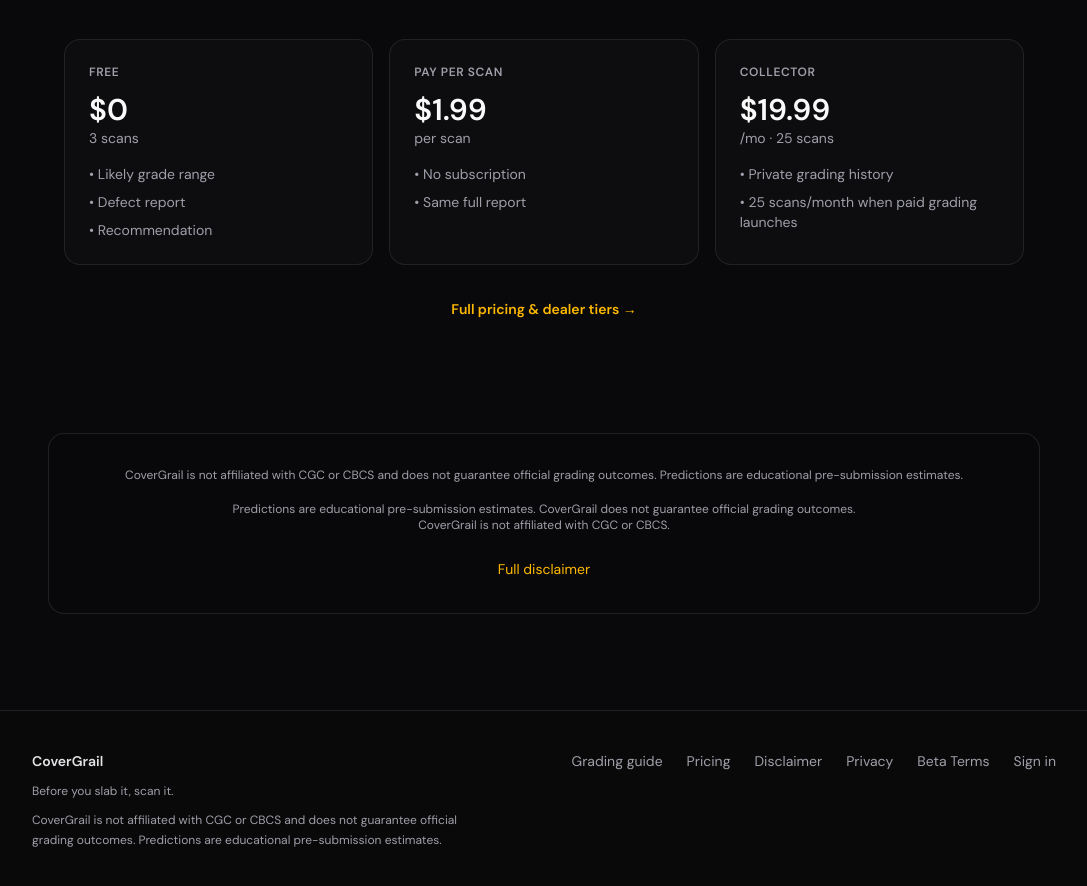
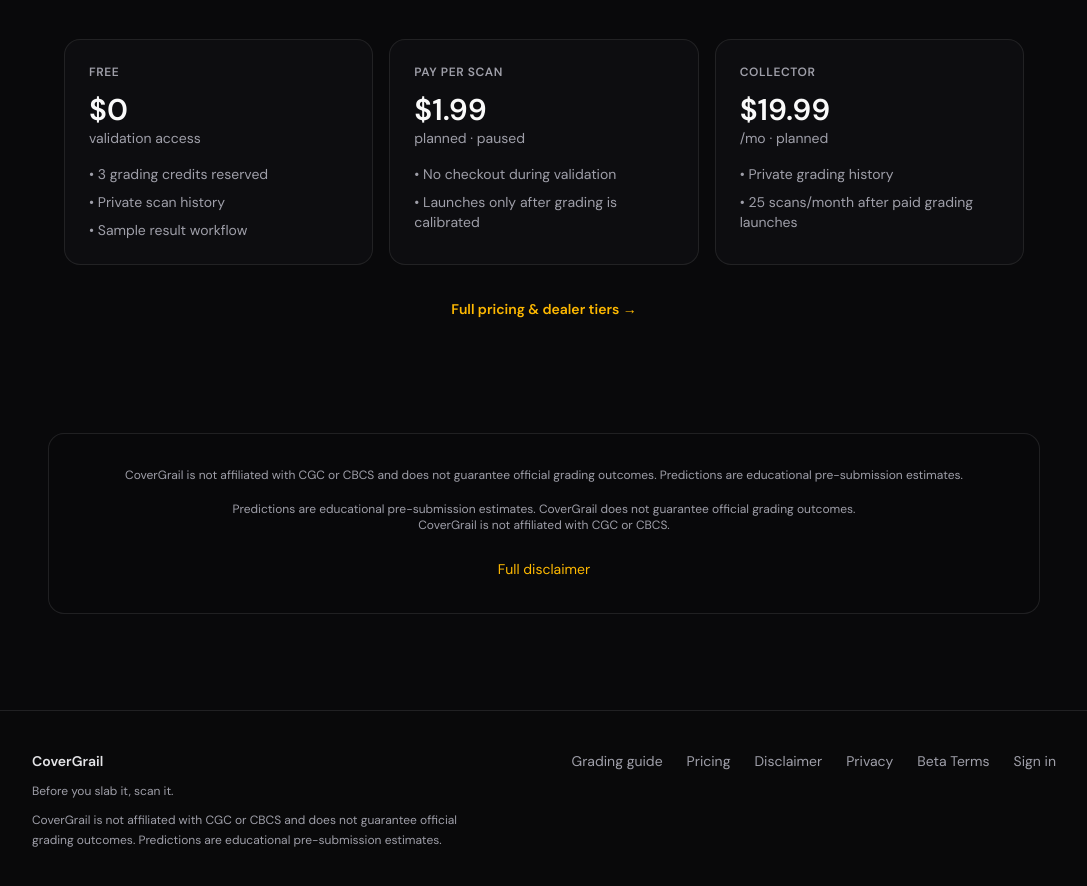
Before and after one commit to BTheCoderr/CoverGrail, a Next.js app: page / in a window 1280 px wide. Shown: the part 2681-3567 px from the top of the page, without its empty margins (96-1183 px from the left). Built offline with nearby package versions, Linux system fonts and the light colour scheme; no server answers.

Commit message:
Clarify planned pricing while checkout is paused [skip netlify]

```diff
--- a/src/components/landing/PricingPreview.tsx
+++ b/src/components/landing/PricingPreview.tsx
@@ -4,20 +4,20 @@
   {
     name: "Free",
     price: "$0",
-    detail: "3 scans",
-    bullets: ["Likely grade range", "Defect report", "Recommendation"],
+    detail: "validation access",
+    bullets: ["3 grading credits reserved", "Private scan history", "Sample result workflow"],
   },
   {
     name: "Pay per scan",
     price: "$1.99",
-    detail: "per scan",
-    bullets: ["No subscription", "Same full report"],
+    detail: "planned · paused",
+    bullets: ["No checkout during validation", "Launches only after grading is calibrated"],
   },
   {
     name: "Collector",
     price: "$19.99",
-    detail: "/mo · 25 scans",
-    bullets: ["Private grading history", "25 scans/month when paid grading launches"],
+    detail: "/mo · planned",
+    bullets: ["Private grading history", "25 scans/month after paid grading launches"],
   },
 ];
 
```
